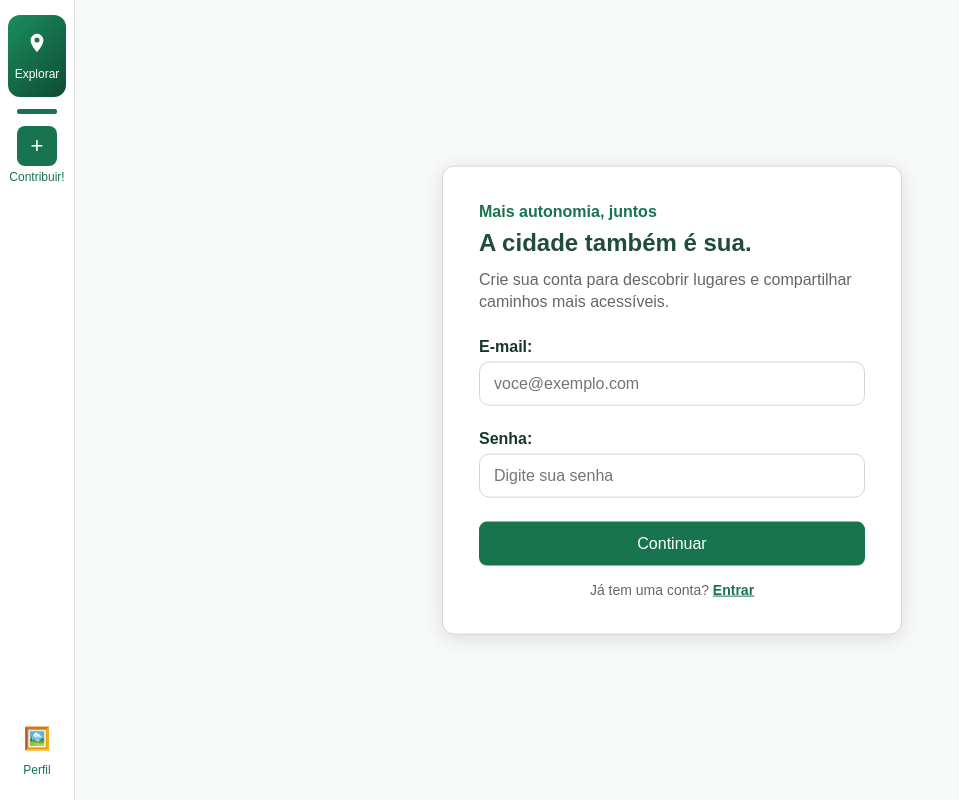
After one commit to gustavoCristelli/AcessoLivre, a Spring Boot app: page /cadastro in a window 1280 px wide. The commit adds this page. Shown: the whole page, without its empty margins (0-959 px from the left). Run offline with Spring Boot 4, Linux system fonts and the light colour scheme.

Commit message:
-Inclusão de tela de cadastro

```diff
--- /dev/null
+++ b/src/main/java/com/br/acessibilidade/controller/CadastroController.java
@@ -0,0 +1,15 @@
+package com.br.acessibilidade.controller;
+
+import org.springframework.stereotype.Controller;
+import org.springframework.ui.Model;
+import org.springframework.web.bind.annotation.GetMapping;
+
+@Controller
+public class CadastroController {
+
+    @GetMapping("/cadastro")
+    public String home(Model model) {
+        model.addAttribute("titulo", "Cadastro");
+        return "cadastro"; // procura templates/cadastro.html
+    }
+}
--- a/src/main/java/com/br/acessibilidade/controller/HomeController.java
+++ b/src/main/java/com/br/acessibilidade/controller/HomeController.java
@@ -9,7 +9,7 @@ public class HomeController {
 
     @GetMapping("/")
     public String home(Model model) {
-        model.addAttribute("titulo", "Adoção de Pets");
+        model.addAttribute("titulo", "Mapa");
         return "home"; // procura templates/home.html
     }
 }
--- /dev/null
+++ b/src/main/resources/static/cadastro.css
@@ -0,0 +1,228 @@
+/* ========================================================
+   DESKTOP
+   ======================================================== */
+/* 1. Cartão e formulário */
+.cadastro-container {
+    position: fixed;
+    top: 50%;
+    left: 52.5%;
+    width: min(460px, calc(100vw - 120px));
+    max-height: calc(100vh - 48px);
+    overflow-y: auto;
+    display: block;
+    padding: 36px;
+    transform: translate(-50%, -50%);
+    border: 1px solid #d5d5d5;
+    border-radius: 12px;
+    background: #ffffff;
+    box-shadow: 0 4px 20px rgba(0, 0, 0, 0.12);
+}
+
+.cadastro-container h3 {
+    margin: 0 0 8px;
+    color: #18734F;
+    font-size: 16px;
+}
+
+.cadastro-container h1 {
+    margin: 0 0 12px;
+    color: #204c3e;
+}
+
+.cadastro-container > p,
+.etapa-cadastro > p {
+    margin: 0 0 24px;
+    padding: 0;
+    color: #666666;
+    font-size: 16px;
+    line-height: 1.4;
+    text-align: left;
+}
+
+.cadastro-container form {
+    display: block;
+}
+
+.cadastro-container label {
+    display: block;
+    margin: 0 0 6px;
+    color: #17372D;
+    font-weight: bold;
+}
+
+.cadastro-container input {
+    display: block;
+    width: 100%;
+    height: 44px;
+    margin: 0 0 24px;
+    padding: 0 14px;
+    border: 1px solid #d5d5d5;
+    border-radius: 10px;
+    background: #ffffff;
+    font: inherit;
+}
+
+.cadastro-container input:focus {
+    border-color: #18734F;
+    outline: 2px solid rgba(24, 115, 79, 0.2);
+}
+
+.cadastro-container button[type="submit"] {
+    width: 100%;
+    min-height: 44px;
+    border: 0;
+    border-radius: 8px;
+    background: #18734F;
+    color: #ffffff;
+    font: inherit;
+    cursor: pointer;
+}
+
+.cadastro-container button[type="submit"]:hover {
+    background: #125c3f;
+}
+
+.cadastro-container .botao-voltar {
+    width: 100%;
+    min-height: 44px;
+    margin-bottom: 8px;
+    border: 1px solid #18734F;
+    border-radius: 8px;
+    background: #ffffff;
+    color: #18734F;
+    font: inherit;
+    cursor: pointer;
+}
+
+.cadastro-container .botao-voltar:hover {
+    background: #f0f7f3;
+}
+
+.cadastro-container form > p {
+    margin: 16px 0 0;
+    padding: 0;
+    color: #666666;
+    font-size: 14px;
+    text-align: center;
+}
+
+.cadastro-container a {
+    color: #18734F;
+    font-weight: bold;
+}
+
+/* 2. Transição entre etapas */
+.etapa-cadastro {
+    opacity: 1;
+    transform: translateY(0);
+    transition: opacity 0.25s ease, transform 0.25s ease;
+}
+
+.etapa-cadastro[hidden] {
+    display: none;
+}
+
+.etapa-cadastro.is-fading-out,
+.etapa-cadastro.is-fading-in {
+    opacity: 0;
+    transform: translateY(8px);
+}
+
+.etapa-cadastro.is-fading-out {
+    pointer-events: none;
+}
+
+/* 3. Perfil de acessibilidade */
+.perfil-acessibilidade > p {
+    width: auto;
+    margin: 0 0 16px;
+    padding: 0;
+    color: #52645a;
+    font-size: 14px;
+    line-height: 1.5;
+    text-align: left;
+}
+
+.perfil-acessibilidade form {
+    display: block;
+}
+
+.opcoes-acessibilidade {
+    display: grid;
+    gap: 6px;
+    min-width: 0;
+    margin: 0 0 16px;
+    padding: 12px;
+    border: 1px solid #d4e5db;
+    border-radius: 10px;
+    background: #ffffff;
+}
+
+.opcoes-acessibilidade:last-child {
+    margin-bottom: 0;
+}
+
+.opcoes-acessibilidade legend {
+    padding: 0 6px;
+    color: #17372D;
+    font-size: 14px;
+    font-weight: bold;
+}
+
+.perfil-acessibilidade .opcao-acessibilidade {
+    display: flex;
+    align-items: flex-start;
+    gap: 10px;
+    margin: 0;
+    padding: 10px;
+    border-radius: 8px;
+    color: #34483e;
+    font-weight: normal;
+    line-height: 1.4;
+    cursor: pointer;
+}
+
+.opcao-acessibilidade:hover {
+    background: #f0f7f3;
+}
+
+.opcao-acessibilidade input[type="checkbox"] {
+    flex: 0 0 18px;
+    width: 18px;
+    height: 18px;
+    margin: 2px 0 0;
+    padding: 0;
+    accent-color: #18734F;
+    cursor: pointer;
+}
+
+.opcao-acessibilidade input[type="checkbox"]:focus-visible {
+    outline: 2px solid rgba(24, 115, 79, 0.4);
+    outline-offset: 2px;
+}
+
+/* ========================================================
+   MOBILE
+   ======================================================== */
+@media (max-width: 768px) {
+    .cadastro-container {
+        top: 50%;
+        left: 50%;
+        width: calc(100vw - 32px);
+        max-height: calc(100vh - 32px);
+        max-height: calc(100dvh - 32px);
+        padding: 24px 20px;
+        transform: translate(-50%, -50%);
+        pointer-events: auto;
+    }
+
+    .opcoes-acessibilidade {
+        padding: 10px;
+    }
+}
+
+@media (prefers-reduced-motion: reduce) {
+    .etapa-cadastro {
+        transition: none;
+    }
+}
--- /dev/null
+++ b/src/main/resources/static/cadastro.js
@@ -0,0 +1,61 @@
+// ========================================================
+// 1. Referências das etapas
+// ========================================================
+const formularioCadastro = document.getElementById('form-cadastro');
+const etapaConta = document.getElementById('etapa-conta');
+const etapaAcessibilidade = document.getElementById('etapa-acessibilidade');
+const botaoVoltar = document.getElementById('voltar-cadastro');
+const tituloCadastro = document.getElementById('titulo-cadastro');
+const tituloAcessibilidade = document.getElementById('perfil-acessibilidade-titulo');
+const prefereMovimentoReduzido = window.matchMedia
+    && window.matchMedia('(prefers-reduced-motion: reduce)').matches;
+const duracaoFade = prefereMovimentoReduzido ? 0 : 250;
+
+let transicaoEmAndamento = false;
+
+// ========================================================
+// 2. Transição entre etapas
+// ========================================================
+function trocarEtapa(etapaAtual, proximaEtapa, tituloEmFoco) {
+    if (transicaoEmAndamento) {
+        return;
+    }
+
+    transicaoEmAndamento = true;
+    etapaAtual.classList.add('is-fading-out');
+
+    window.setTimeout(function () {
+        etapaAtual.hidden = true;
+        etapaAtual.classList.remove('is-fading-out');
+        proximaEtapa.hidden = false;
+
+        if (duracaoFade === 0) {
+            transicaoEmAndamento = false;
+            tituloEmFoco.focus();
+            return;
+        }
+
+        proximaEtapa.classList.add('is-fading-in');
+        void proximaEtapa.offsetWidth;
+        window.requestAnimationFrame(function () {
+            proximaEtapa.classList.remove('is-fading-in');
+        });
+
+        window.setTimeout(function () {
+            transicaoEmAndamento = false;
+            tituloEmFoco.focus();
+        }, duracaoFade);
+    }, duracaoFade);
+}
+
+// ========================================================
+// 3. Eventos do cadastro
+// ========================================================
+formularioCadastro.addEventListener('submit', function (event) {
+    event.preventDefault();
+    trocarEtapa(etapaConta, etapaAcessibilidade, tituloAcessibilidade);
+});
+
+botaoVoltar.addEventListener('click', function () {
+    trocarEtapa(etapaAcessibilidade, etapaConta, tituloCadastro);
+});
--- /dev/null
+++ b/src/main/resources/templates/cadastro.html
@@ -0,0 +1,100 @@
+<!DOCTYPE html>
+<html lang="en">
+<head>
+    <meta charset="UTF-8">
+    <meta name="viewport" content="width=device-width, initial-scale=1.0">
+    <title>Cadastro</title>
+    <link rel="stylesheet" th:href="@{/login.css}">
+    <link rel="stylesheet" th:href="@{/cadastro.css}">
+</head>
+<body>
+    <!-- Menu lateral de ícones -->
+    <div class="menu-lateral-icones">
+        <div class="menu-superior">
+            <div class="grupo-superior">
+                <a id="botao-explorar" class="icone-menu-btn" title="Início/Explorar"
+                   th:href="@{/}" aria-label="Início/Explorar">
+                    <svg class="icone-mapa" viewBox="0 0 24 24" aria-hidden="true">
+                        <path d="M12 2a7 7 0 0 0-7 7c0 5.25 7 13 7 13s7-7.75 7-13a7 7 0 0 0-7-7Zm0 9.5A2.5 2.5 0 1 1 12 6a2.5 2.5 0 0 1 0 5.5Z"/>
+                    </svg>
+                </a>
+                <p>Explorar</p>
+            </div>
+            <div class="grupo-inferior">
+                <hr class="divider">
+                <button class="icone-menu-btn contribuir" type="button" title="Contribuir">+</button>
+                <p>Contribuir!</p>
+            </div>
+        </div>
+
+        <div class="menu-inferior">
+            <a class="icone-menu-btn" title="Perfil" th:href="@{/login}">🖼️</a>
+            <p>Perfil</p>
+        </div>
+
+        <!-- Cadastro em etapas -->
+        <div class="cadastro-container login-conteudo">
+            <!-- Dados da conta -->
+            <section class="etapa-cadastro" id="etapa-conta" aria-labelledby="titulo-cadastro">
+                <h3>Mais autonomia, juntos</h3>
+                <h1 id="titulo-cadastro" tabindex="-1">A cidade também é sua.</h1>
+                <p>Crie sua conta para descobrir lugares e compartilhar caminhos mais acessíveis.</p>
+                <form id="form-cadastro">
+                    <label for="email">E-mail:</label>
+                    <input type="email" id="email" name="email" required placeholder="voce@exemplo.com">
+                    <label for="password">Senha:</label>
+                    <input type="password" id="password" name="password" required placeholder="Digite sua senha">
+                    <button type="submit">Continuar</button>
+                    <p>Já tem uma conta? <a th:href="@{/login}">Entrar</a></p>
+                </form>
+            </section>
+
+            <!-- Perfil de acessibilidade -->
+            <section class="etapa-cadastro perfil-acessibilidade" id="etapa-acessibilidade"
+                     aria-labelledby="perfil-acessibilidade-titulo" hidden>
+                <h3>Seu perfil de acessibilidade</h3>
+                <h1 id="perfil-acessibilidade-titulo" tabindex="-1">Como podemos te ajudar?</h1>
+                <p>Escolha uma ou mais opções para personalizar seu uso do app.</p>
+                <form id="form-perfil-acessibilidade">
+                    <fieldset class="opcoes-acessibilidade">
+                        <legend>Acessibilidade</legend>
+                        <label class="opcao-acessibilidade" for="perfil-cadeira">
+                            <input type="checkbox" id="perfil-cadeira" name="perfil-acessibilidade[]"
+                                   value="cadeira-de-rodas-ou-andador">
+                            Uso cadeira de rodas ou andador
+                        </label>
+                        <label class="opcao-acessibilidade" for="perfil-sinais">
+                            <input type="checkbox" id="perfil-sinais" name="perfil-acessibilidade[]"
+                                   value="lingua-de-sinais">
+                            Uso língua de sinais
+                        </label>
+                        <label class="opcao-acessibilidade" for="perfil-braille">
+                            <input type="checkbox" id="perfil-braille" name="perfil-acessibilidade[]"
+                                   value="leio-braille">
+                            Prefiro / leio braille
+                        </label>
+                        <label class="opcao-acessibilidade" for="perfil-cao-guia">
+                            <input type="checkbox" id="perfil-cao-guia" name="perfil-acessibilidade[]"
+                                   value="cao-guia">
+                            Viajo com cão-guia
+                        </label>
+                    </fieldset>
+                    <fieldset class="opcoes-acessibilidade">
+                        <legend>Mobilidade reduzida</legend>
+                        <label class="opcao-acessibilidade" for="perfil-prioridade">
+                            <input type="checkbox" id="perfil-prioridade" name="perfil-acessibilidade[]"
+                                   value="assento-ou-vaga-prioritaria">
+                            Tenho direito a assento ou vaga prioritária (gestante, idoso, criança de colo ou pessoa obesa)
+                        </label>
+                    </fieldset>
+                    <button class="botao-voltar" id="voltar-cadastro" type="button">Voltar</button>
+                    <button type="submit">Cadastrar</button>
+                </form>
+            </section>
+        </div>
+    </div>
+
+    <!-- Script do cadastro -->
+    <script th:src="@{/cadastro.js}"></script>
+</body>
+</html>
--- a/src/main/resources/templates/login.html
+++ b/src/main/resources/templates/login.html
@@ -32,7 +32,7 @@
 
         <div class="login-container">
             <div class="login-logo">
-                <img src="./img/login.jpg" alt="Logo">
+                <img th:src="@{/img/login.jpg}" alt="Logo">
             </div>
             <div class="login-conteudo">
                 <h1>Que bom ter você aqui.</h1>
@@ -43,8 +43,8 @@
                     <label for="password">Senha:</label>
                     <input type="password" id="password" name="password" required placeholder="Digite sua senha">
                     <button type="submit">Login</button>
-                    <a class="explorar-sem-login" th:href="@{/h}">Explorar sem entrar</a>
-                    <p>Primeira vez aqui? <a href="#sobre">Cadastre-se</a></p>
+                    <a class="explorar-sem-login" th:href="@{/}">Explorar sem entrar</a>
+                    <p>Primeira vez aqui? <a th:href="@{/cadastro}">Cadastre-se</a></p>
                 </form>
             </div>
         </div>
```
Also changed, not shown: src/main/resources/static/img/login.jpg (added).
